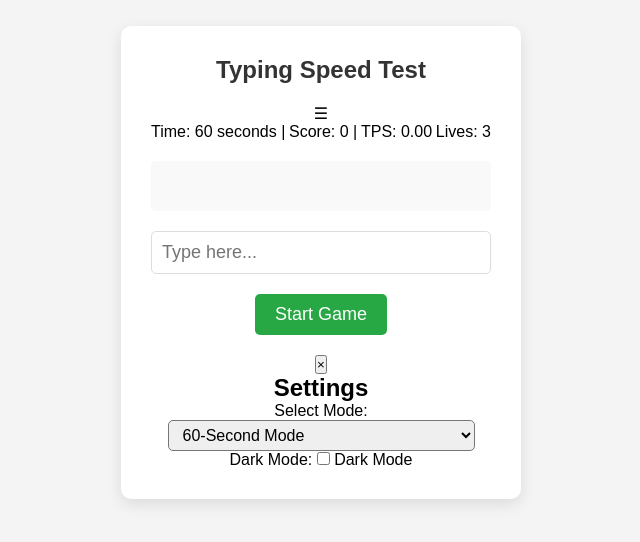
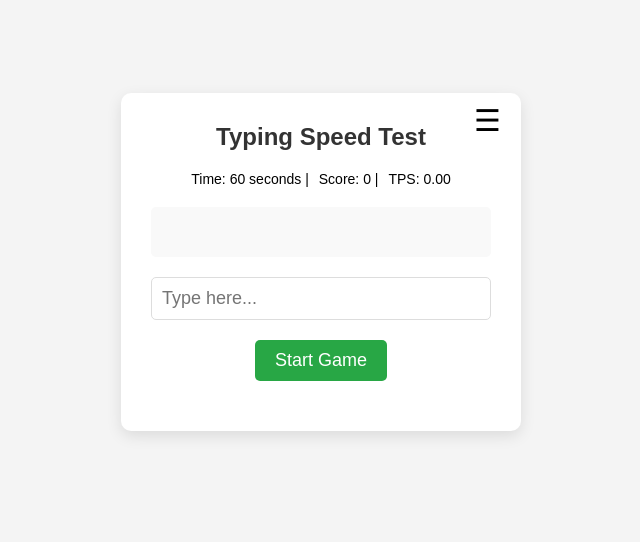
Before and after one commit to asahitan/fast-typer, a plain HTML site: page index.html in a window 1280 px wide. Shown: the part 138-680 px from the top of the page, without its empty margins (319-959 px from the left). Drawn offline with Linux system fonts and the light colour scheme.

Commit message:
Update style.css

```diff
--- a/style.css
+++ b/style.css
@@ -22,6 +22,7 @@ body {
     text-align: center;
     width: 100%;
     max-width: 400px;
+    position: relative;
 }
 
 h1 {
@@ -30,20 +31,19 @@ h1 {
     color: #333;
 }
 
+/* Hamburger Menu Style */
+#menu-toggle {
+    position: absolute;
+    top: 10px;
+    right: 20px;
+    font-size: 30px;
+    cursor: pointer;
+}
+
 #game-info {
     display: flex;
     justify-content: space-between;
     margin-bottom: 20px;
-}
-
-#mode-selection {
-    margin-bottom: 20px;
-}
-
-#mode-select {
-    padding: 5px 10px;
-    font-size: 16px;
-    border-radius: 5px;
 }
 
 #word-display {
@@ -86,6 +86,89 @@ h1 {
     color: #007bff;
 }
 
+/* Side Menu */
+.side-menu {
+    height: 100%;
+    width: 0;
+    position: fixed;
+    z-index: 1;
+    top: 0;
+    right: 0;
+    background-color: #111;
+    overflow-x: hidden;
+    transition: 0.5s;
+    padding-top: 60px;
+    color: white;
+}
+
+.side-menu h2 {
+    color: white;
+    margin-left: 30px;
+}
+
+.side-menu label, .side-menu select {
+    color: white;
+    display: block;
+    margin: 20px 30px;
+}
+
+.side-menu input[type="checkbox"] {
+    margin-left: 30px;
+    transform: scale(1.5);
+}
+
+.close-menu {
+    position: absolute;
+    top: 10px;
+    right: 25px;
+    font-size: 36px;
+    cursor: pointer;
+}
+
+/* Dark Mode Styling */
+body.dark-mode {
+    background-color: #333;
+    color: white;
+}
+
+body.dark-mode .container {
+    background-color: #222;
+    color: white;
+}
+
+body.dark-mode .word-input {
+    background-color: #555;
+    color: white;
+}
+
+body.dark-mode .start-btn {
+    background-color: #007bff;
+}
+
+/* Same as before with this added: */
+#game-info {
+    display: flex;
+    justify-content: center;
+    gap: 10px;
+    font-size: 14px;
+}
+
+#lives {
+    margin-top: 10px;
+    font-size: 16px;
+    color: #dc3545; /* Red color for life indicator */
+}
+
+/* Hidden class for hiding elements */
+.hidden {
+    display: none;
+}
+
+/* Dark Mode Styling for Lives */
+body.dark-mode #lives {
+    color: #f77; /* Lighter red in dark mode */
+}
+
 @media screen and (max-width: 480px) {
     .container {
         padding: 20px;
```
